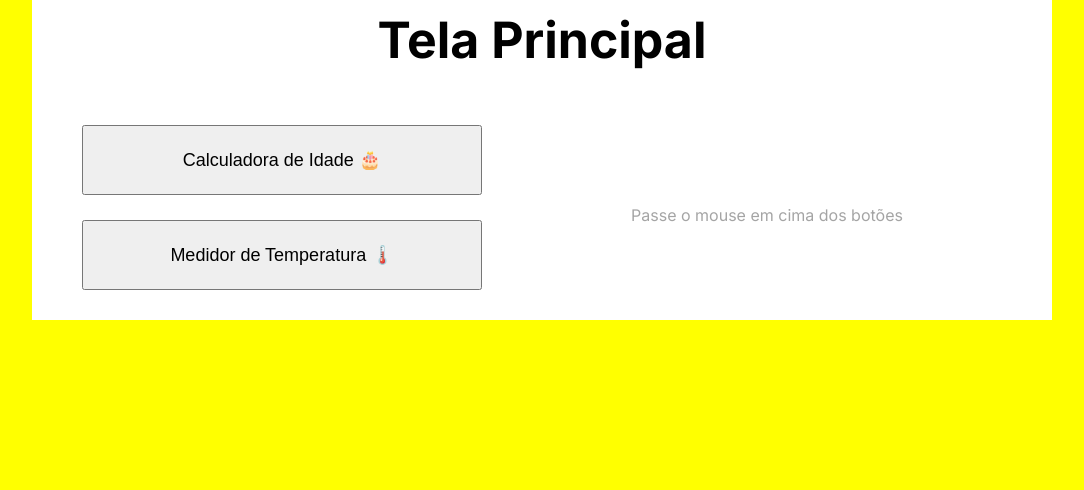
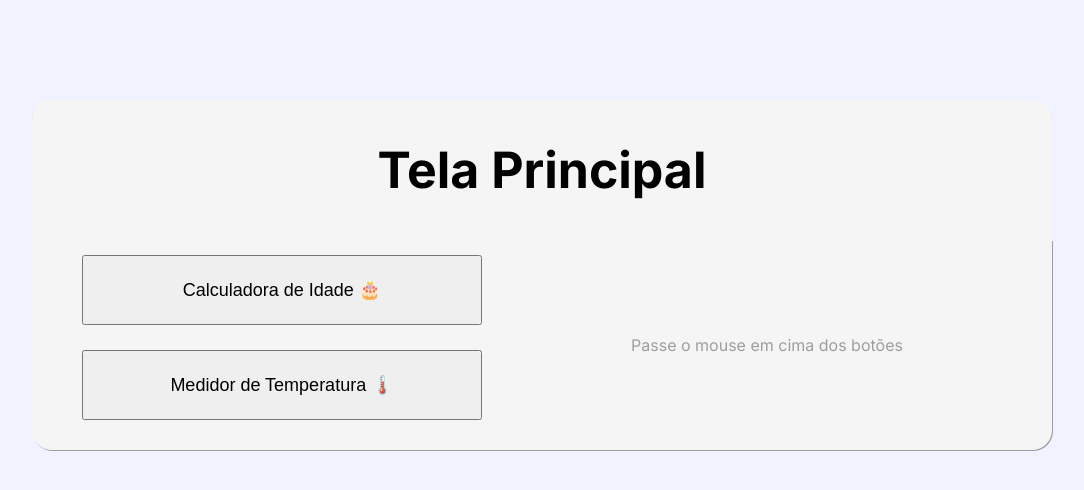
Before and after one commit to andreluistavaresmossignato/proj-pw2-amsds-b2, a PHP site: page / in a window 1280 px wide. Shown: the top 490 px of the page, without its empty margins (98-1182 px from the left). Run offline with PHP 8.4, Linux system fonts and the light colour scheme.

Commit message:
Mudanças aula 18.06

```diff
--- a/estilos/style.css
+++ b/estilos/style.css
@@ -18,17 +18,24 @@
 
 body {
     font-family: var(--fontePrincipal);
-    background-color: rgb(255, 255, 0);
+    background-color: #F0F3FF;
 }
 
 h1 {
     text-align: center;
-    margin-bottom: 30px;
+    margin: 30px 0px 30px 0px;
 }
 
 section#principal, header {
     background-color: white;
     margin: auto;
+}
+
+header {
+    margin-top: 100px;
+    background-color: whitesmoke;
+    border-radius: 20px 20px 0px 0px;
+    box-shadow: 0px 1px 0px 0px rgba(0, 0, 0, 0.354);
 }
 
 section#botoes {
@@ -41,6 +48,12 @@ section#botoes {
 .btn_telaPrincipal:hover {
     cursor: pointer;
     border: 2px solid black;
+}
+
+section#principal {
+    background-color: whitesmoke;
+    border-radius: 0px 0px 20px 20px;
+    box-shadow: 1px 1px 0px 0px rgba(0, 0, 0, 0.354);
 }
 
 button#idade:hover {
--- a/estilos/temperatura.css
+++ b/estilos/temperatura.css
@@ -28,7 +28,7 @@ a {
 }
 
 section#conteudoPrincipal, header {
-    background-color: whitesmoke;
+    background-color: rgba(245, 245, 245, 0.728);
     margin: auto;
     text-align: center;
     border-radius: 30px;
--- a/index.html
+++ b/index.html
@@ -7,10 +7,10 @@
     <title>Menu</title>
 </head>
 <body>
+    <section id="tudo">
         <header>
             <h1>Tela Principal</h1>
         </header>
-
         <main>
             <section id="principal">
                 <section id="container">
@@ -29,9 +29,7 @@
                     </section>
                 </section>
             </section>
-
-
-
+    </section>
     </main>
     <script src="JS/index.js"></script>
 </body>
```
Also changed, not shown: temperatura.php (+7 -3 lines). Lines whose indentation alone changed are shown as unchanged.
